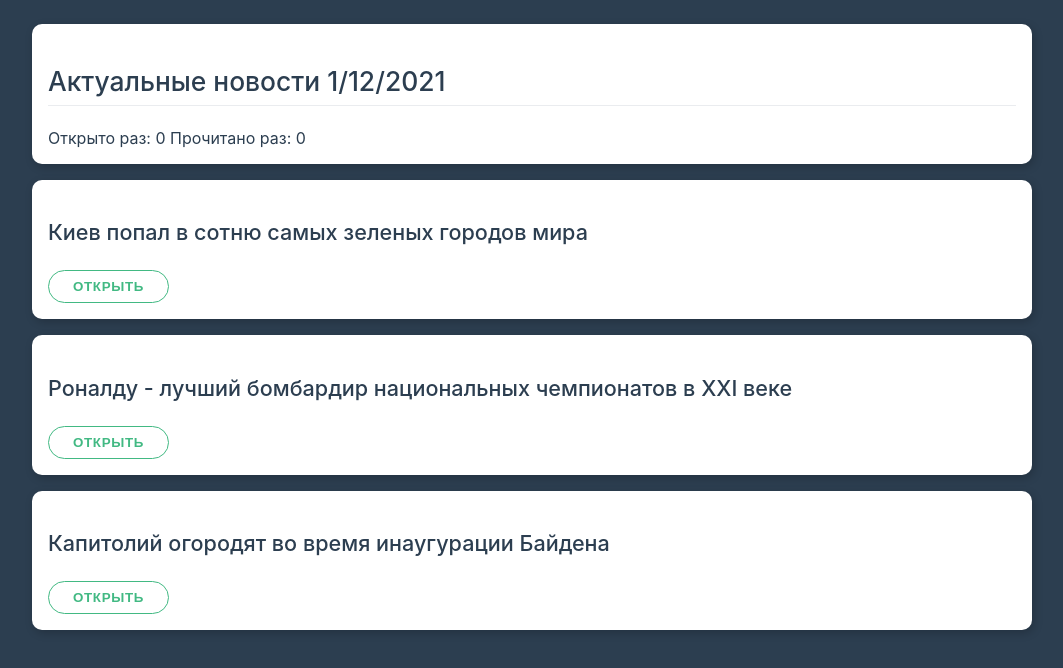
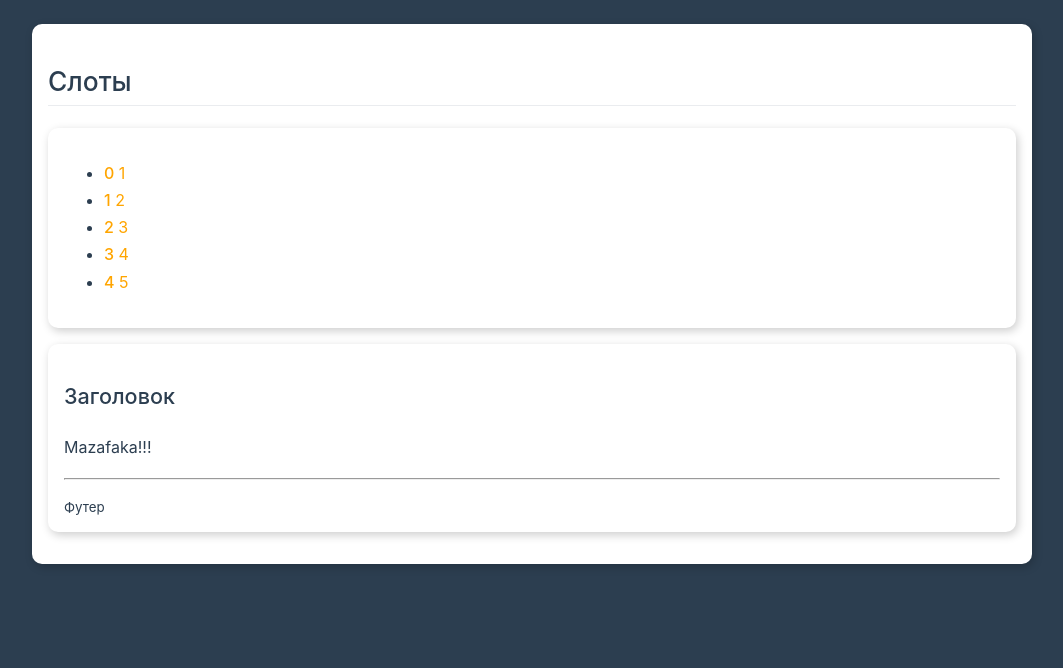
Before and after one commit to sheffcer/vue3-test, a Vue app: page / in a window 1280 px wide. Shown: the top 668 px of the page, without its empty margins (108-1171 px from the left). Built offline with nearby package versions, Linux system fonts and the light colour scheme.

Commit message:
make slots

```diff
--- a/src/App.vue
+++ b/src/App.vue
@@ -1,84 +1,34 @@
 <template>
   <div class="container pt-1">
     <div class="card">
-      <h2>Актуальные новости  {{now}}</h2>
-      <span>Открыто раз: {{openRate}}</span>
-      <span> Прочитано раз: {{marked}}</span>
+      <h2>Слоты</h2>
+      <app-list>
+        <template #default="slotProps">
+          <span style="color: orange">
+            <strong>{{slotProps.idx}}</strong>
+            {{slotProps.iter}}</span>
+        </template>
+      </app-list>
+      <app-block>
+        <p>Mazafaka!!!</p>
+        <template v-slot:header>
+        <h3>Заголовок</h3>
+        </template>
+        <template #footer>
+          <hr/>
+          <small>Футер</small>
+        </template>
+      </app-block>
     </div>
-      <app-news
-      v-for="item in news"
-      :key="item.id"
-      :title="item.title"
-      :text="item.text"
-      :id="item.id"
-      :is-open="item.isOpen"
-      :was-read="item.wasRead"
-      @open-news="openNews"
-      @mark-read="markedNews"
-      @unmark-read="unmarkedNews"
-      ></app-news>
   </div>
 </template>
 <script>
-import AppNews from './AppNews.vue'
+import AppBlock from './AppBlock'
+import AppList from './AppList'
 export default {
-  data () {
-    return {
-      now: new Date().toLocaleDateString(),
-      openRate: 0,
-      marked: 0,
-      // isOpen: false,
-      news: [
-        {
-          id: 1,
-          title: 'Киев попал в сотню самых зеленых городов мира',
-          text: 'Часть городских зеленых насаждений в украинской столице составляет 44%, что дало возможность городу занять сотое место в списке самых зеленых городов мира',
-          isOpen: false,
-          wasRead: false
-        },
-        {
-          id: 2,
-          title: 'Роналду - лучший бомбардир национальных чемпионатов в XXI веке',
-          text: 'Португалец забил 462 гола в XXI веке. Звездный форвард Ювентуса Криштиану Роналду был назван лучшим бомбардиром мировых лиг в XXI веке по версии Международной федерации футбольной истории и статистики (IFFHS)',
-          isOpen: false,
-          wasRead: false
-        },
-        {
-          id: 3,
-          title: 'Капитолий огородят во время инаугурации Байдена',
-          text: 'На территорию Капитолия смогут попасть только приглашенные лица, которые имеют билеты. Вход для остальной публики будет закрыт',
-          isOpen: false,
-          wasRead: false
-        }
-      ]
-    }
-  },
   components: {
-    AppNews
-  },
-  provide () {
-    return {
-      title: 'Список всех новостей',
-      news: this.news
-    }
-  },
-  methods: {
-    openNews () {
-      this.openRate++
-    },
-    markedNews (id) {
-      this.marked++
-      // console.log(id)
-      const idx = this.news.findIndex(news => news.id === id)
-      this.news[idx].wasRead = true
-      console.log(idx)
-    },
-    unmarkedNews (id) {
-      this.marked--
-      const idx = this.news.findIndex(news => news.id === id)
-      this.news[idx].wasRead = false
-      console.log(idx)
-    }
+    AppBlock,
+    AppList
   }
 }
 </script>
--- /dev/null
+++ b/src/AppBlock.vue
@@ -0,0 +1,23 @@
+<template>
+  <div class=card>
+    <slot name="header"></slot>
+    <slot name="default">
+      no text
+    </slot>
+    <div f-if="$slots.footer">
+    <slot name="footer"></slot>
+    </div>
+  </div>
+</template>
+
+<script>
+export default {
+  mounted () {
+    console.log(this.$slots)
+  }
+}
+</script>
+
+<style lang="scss" scoped>
+
+</style>
--- /dev/null
+++ b/src/AppList.vue
@@ -0,0 +1,19 @@
+<template>
+  <div class="card">
+    <ul>
+      <li v-for="(item, i) in 5" :key="item">
+        <slot :iter="item" :idx="i"></slot>
+      </li>
+    </ul>
+  </div>
+</template>
+
+<script>
+export default {
+
+}
+</script>
+
+<style lang="scss" scoped>
+
+</style>
```
Also changed, not shown: src/AppOld.vue (added).
